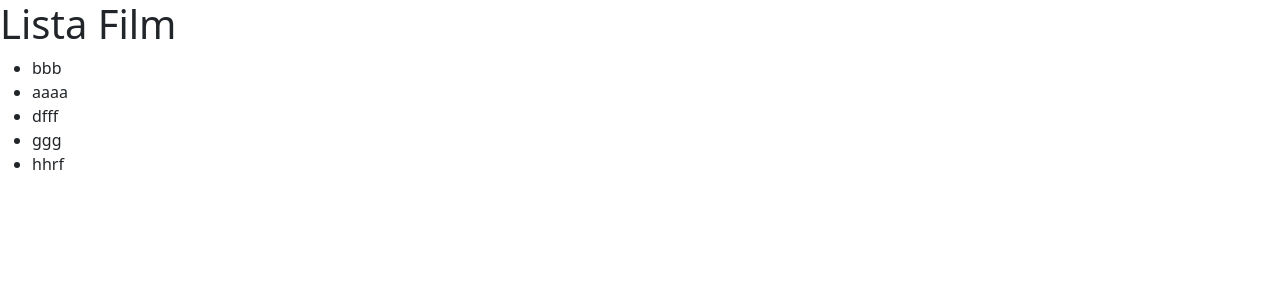
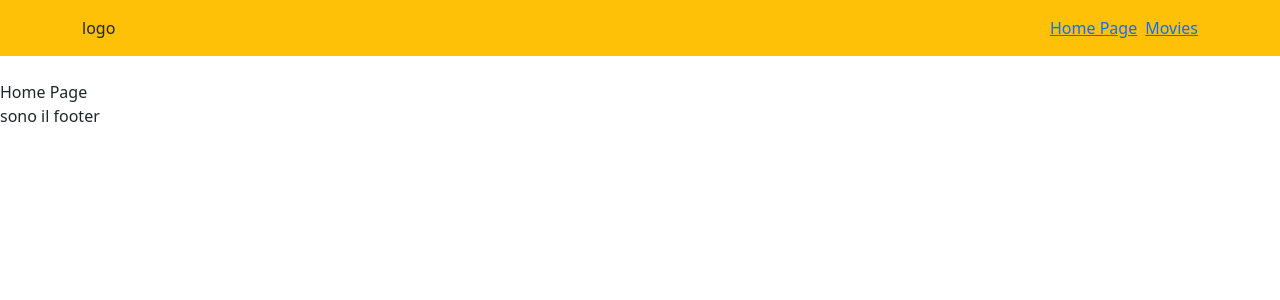
Before and after one commit to AndreaRispoli97/webapp-react, a React (Vite) app: page / in a window 1280 px wide. Shown: the top 300 px of the page. Built offline with nearby package versions, Linux system fonts and the light colour scheme.

Commit message:
feat: implement Movies page with movie listing and details, add Header and DefaultLayout components

```diff
--- a/src/App.jsx
+++ b/src/App.jsx
@@ -1,7 +1,9 @@
 import { useState } from 'react'
 import { BrowserRouter, Routes, Route } from 'react-router-dom'
-import Home from './pages/Home'
+import Movies from './pages/Movies'
 import MovieDetail from './pages/MovieDetail'
+import DefaultLayouts from './layouts/DefaultLayouts'
+
 
 function App() {
 
@@ -9,8 +11,12 @@ function App() {
     <>
       <BrowserRouter>
         <Routes>
-          <Route path='/' element={<Home />} />
-          <Route path='/movie/:id' element={<MovieDetail />} />
+          <Route Component={DefaultLayouts}>
+            <Route path='/' element={<div>Home Page</div>} />
+            <Route path='/movies' element={<Movies />} />
+            <Route path='/movie/:id' element={<MovieDetail />} />
+          </Route>
+          <Route path='*' element={<div>404</div>} />
         </Routes>
       </BrowserRouter>
     </>
--- /dev/null
+++ b/src/components/Header.jsx
@@ -0,0 +1,19 @@
+import { NavLink } from "react-router-dom"
+
+const Header = () => {
+    return (
+        <nav className="bg-warning py-3 mb-4">
+            <div className="container d-flex justify-content-between align-items-center">
+                <div>logo</div>
+                <ul className="d-flex list-unstyled m-0 gap-2">
+                    <li>
+                        <NavLink to='/'>Home Page</NavLink>
+                    </li>
+                    <li><NavLink to='/movies'>Movies</NavLink></li>
+                </ul>
+            </div>
+        </nav>
+    )
+}
+
+export default Header
--- /dev/null
+++ b/src/components/MovieCard.jsx
@@ -0,0 +1,26 @@
+import { Link } from "react-router-dom";
+
+
+const MovieCard = ({ data }) => {
+    console.log(data)
+    const { id, title, director, genre, release_year, abstract, media_voti, imagePath } = data;
+    return (
+        <div className="card">
+
+            <img src={imagePath} alt={title} className="w-50 mx-auto" />
+
+
+            <div className="card-body">
+                <h3 className="card-title">{title}</h3>
+                <h5 className="card-title">{director}</h5>
+                <p className="card-text">{genre}</p>
+                <p className="card-text">{release_year}</p>
+                <p className="card-text">{abstract}</p>
+                <p className="card-text">{media_voti}</p>
+                <Link to={`/movie/${id}`} className="btn btn-primary">Dettaglio</Link>
+            </div>
+        </div>
+    )
+}
+
+export default MovieCard
--- /dev/null
+++ b/src/layouts/DefaultLayouts.jsx
@@ -0,0 +1,18 @@
+import { Outlet } from "react-router-dom"
+import Header from "../components/Header"
+
+
+
+const DefaultLayout = () => {
+    return (
+        <>
+            <Header />
+            <main>
+                <Outlet />
+            </main>
+            <footer>sono il footer</footer>
+        </>
+    )
+}
+
+export default DefaultLayout
--- a/src/pages/Home.jsx
+++ /dev/null
@@ -1,21 +0,0 @@
-
-
-
-function Home() {
-    return (
-        <>
-            <div>
-                <h1>Lista Film</h1>
-                <ul>
-                    <li>bbb</li>
-                    <li>aaaa</li>
-                    <li>dfff</li>
-                    <li>ggg</li>
-                    <li>hhrf</li>
-                </ul>
-            </div>
-        </>
-    )
-}
-
-export default Home
--- /dev/null
+++ b/src/pages/Movies.jsx
@@ -0,0 +1,40 @@
+import axios from 'axios'
+import { useEffect, useState } from 'react'
+import MovieCard from '../components/MovieCard'
+
+
+function Movies() {
+    const [movies, setMovies] = useState([])
+
+
+    function getMovie() {
+        axios.get('http://127.0.0.1:3000/api/movies')
+            .then(res => {
+                console.log(res.data);
+                setMovies(res.data);
+            })
+            .catch(err => {
+                console.error('Errore', err)
+            })
+    }
+
+    useEffect(getMovie, [])
+
+    return (
+        <>
+            <h1 className='mb-3'>Lista Film</h1>
+            <section>
+                <div className='row'>
+                    {movies ? movies.map(movie => (
+                        <div className='col-12 col-md-4' key={movie.id}>
+                            <MovieCard data={movie} />
+                        </div>
+                    )) : <div>errore elemento</div>}
+
+                </div>
+            </section>
+        </>
+    )
+}
+
+export default Movies
```
